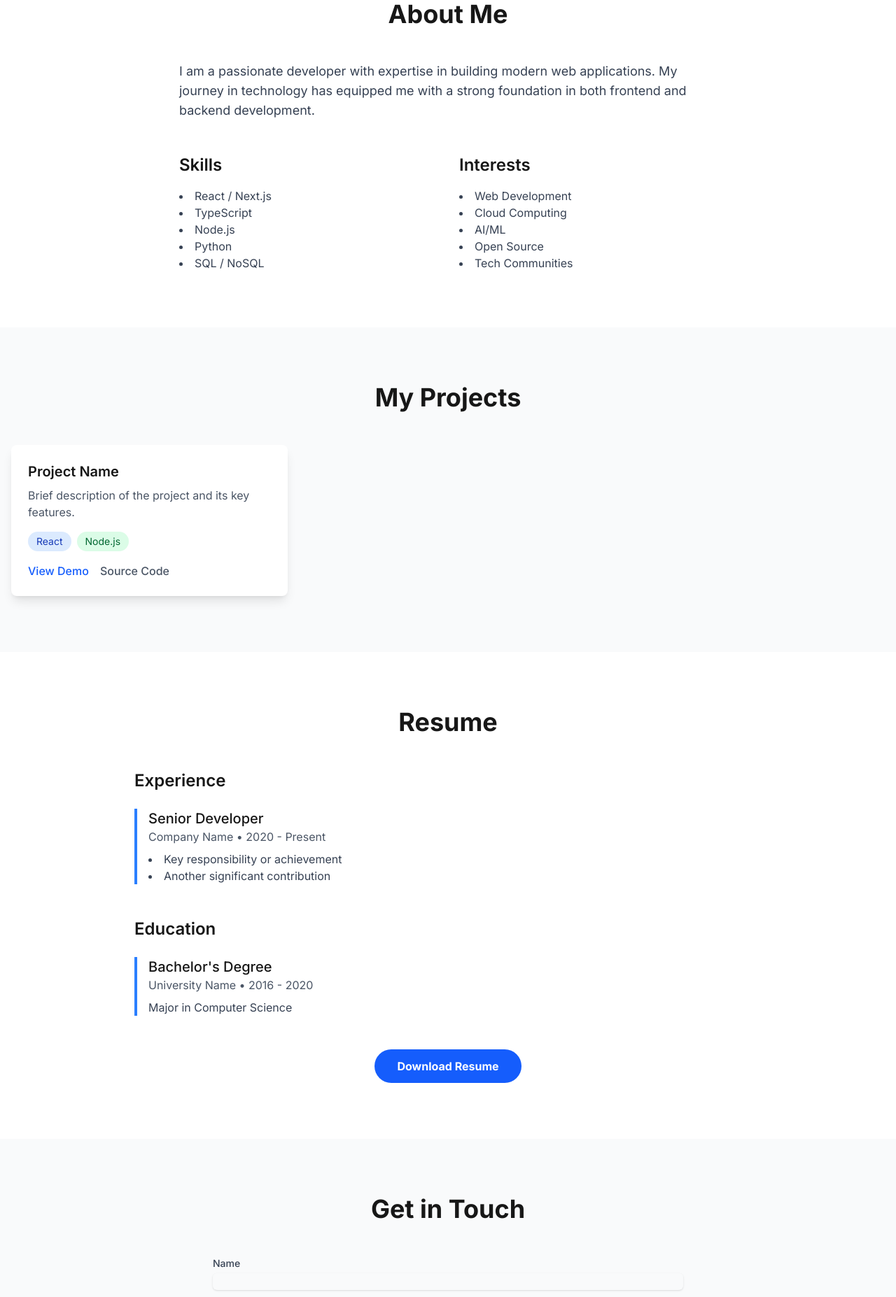
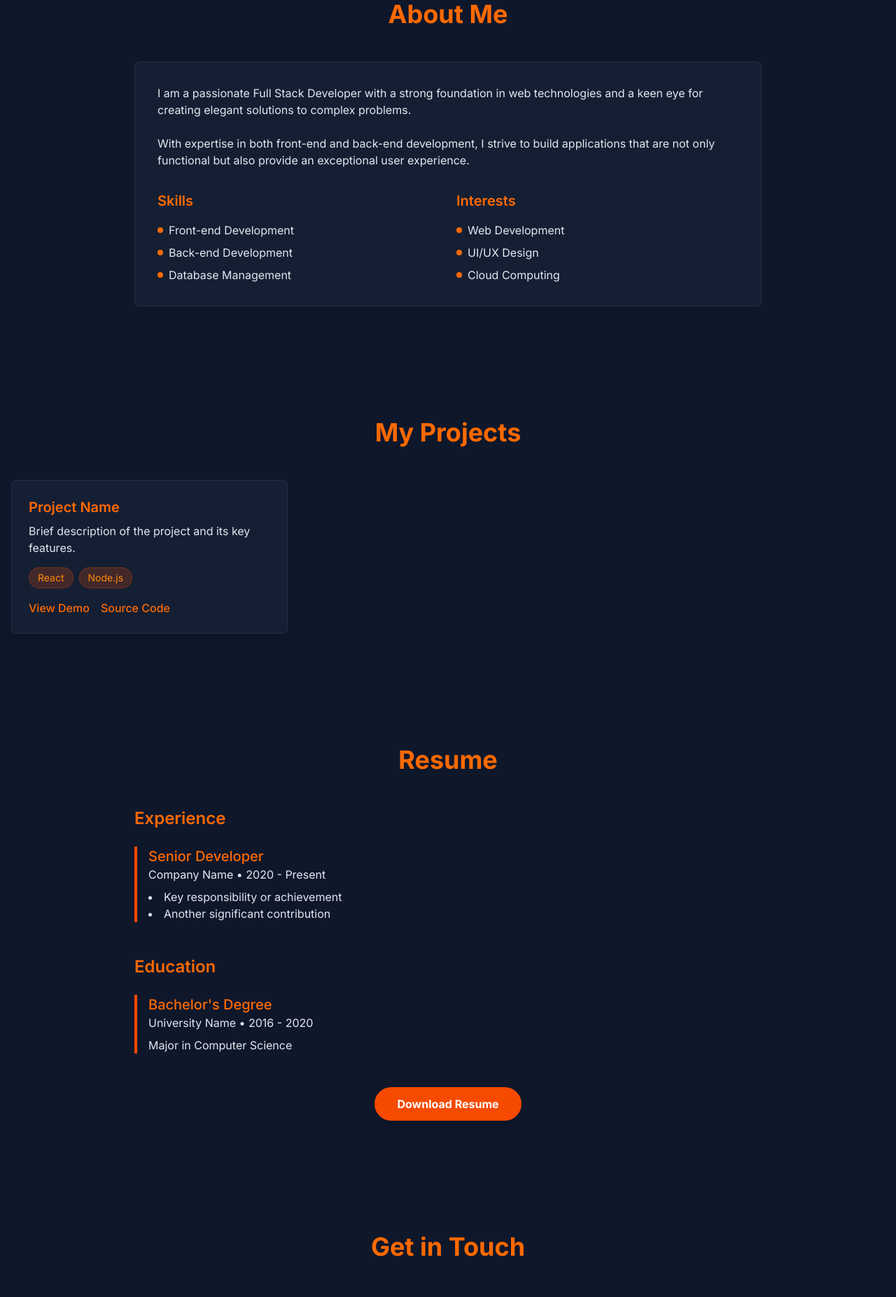
Before and after one commit to ctungyu11/personal-website, a Next.js app: page / in a window 1280 px wide. Shown: the part 880-2734 px from the top of the page at 70% size. Built offline with nearby package versions, Linux system fonts and the light colour scheme.

Commit message:
Picked dark orange color theme.

```diff
--- a/src/components/sections/About.tsx
+++ b/src/components/sections/About.tsx
@@ -2,35 +2,55 @@ import React from 'react';
 
 const About = () => {
   return (
-    <section id="about" className="py-20 bg-white">
+    <section id="about" className="py-20 bg-slate-900">
       <div className="container mx-auto px-4">
-        <h2 className="text-4xl font-bold text-center mb-12">About Me</h2>
-        <div className="max-w-3xl mx-auto">
-          <p className="text-lg text-gray-700 mb-6">
-            I am a passionate developer with expertise in building modern web applications.
-            My journey in technology has equipped me with a strong foundation in both
-            frontend and backend development.
+        <h2 className="text-4xl font-bold text-center mb-12 text-orange-500">About Me</h2>
+        <div className="max-w-4xl mx-auto">
+          <div className="bg-slate-800/50 backdrop-blur-sm rounded-lg p-8 border border-slate-700/50 hover:border-orange-600/30 transition-colors duration-300">
+            <p className="text-slate-200 mb-6">
+              I am a passionate Full Stack Developer with a strong foundation in web technologies
+              and a keen eye for creating elegant solutions to complex problems.
             </p>
-          <div className="grid grid-cols-1 md:grid-cols-2 gap-8 mt-12">
+            <p className="text-slate-200 mb-6">
+              With expertise in both front-end and back-end development, I strive to build
+              applications that are not only functional but also provide an exceptional
+              user experience.
+            </p>
+            <div className="grid grid-cols-1 md:grid-cols-2 gap-6 mt-8">
               <div>
-              <h3 className="text-2xl font-semibold mb-4">Skills</h3>
-              <ul className="list-disc list-inside text-gray-700">
-                <li>React / Next.js</li>
-                <li>TypeScript</li>
-                <li>Node.js</li>
-                <li>Python</li>
-                <li>SQL / NoSQL</li>
+                <h3 className="text-xl font-semibold mb-4 text-orange-500">Skills</h3>
+                <ul className="space-y-2">
+                  <li className="flex items-center text-slate-200">
+                    <span className="w-2 h-2 bg-orange-500 rounded-full mr-2"></span>
+                    Front-end Development
+                  </li>
+                  <li className="flex items-center text-slate-200">
+                    <span className="w-2 h-2 bg-orange-500 rounded-full mr-2"></span>
+                    Back-end Development
+                  </li>
+                  <li className="flex items-center text-slate-200">
+                    <span className="w-2 h-2 bg-orange-500 rounded-full mr-2"></span>
+                    Database Management
+                  </li>
                 </ul>
               </div>
               <div>
-              <h3 className="text-2xl font-semibold mb-4">Interests</h3>
-              <ul className="list-disc list-inside text-gray-700">
-                <li>Web Development</li>
-                <li>Cloud Computing</li>
-                <li>AI/ML</li>
-                <li>Open Source</li>
-                <li>Tech Communities</li>
+                <h3 className="text-xl font-semibold mb-4 text-orange-500">Interests</h3>
+                <ul className="space-y-2">
+                  <li className="flex items-center text-slate-200">
+                    <span className="w-2 h-2 bg-orange-500 rounded-full mr-2"></span>
+                    Web Development
+                  </li>
+                  <li className="flex items-center text-slate-200">
+                    <span className="w-2 h-2 bg-orange-500 rounded-full mr-2"></span>
+                    UI/UX Design
+                  </li>
+                  <li className="flex items-center text-slate-200">
+                    <span className="w-2 h-2 bg-orange-500 rounded-full mr-2"></span>
+                    Cloud Computing
+                  </li>
                 </ul>
+              </div>
             </div>
           </div>
         </div>
--- a/src/components/sections/Contact.tsx
+++ b/src/components/sections/Contact.tsx
@@ -2,71 +2,67 @@ import React from 'react';
 
 const Contact = () => {
   return (
-    <section id="contact" className="py-20 bg-gray-50">
+    <section id="contact" className="py-20 bg-slate-900">
       <div className="container mx-auto px-4">
-        <h2 className="text-4xl font-bold text-center mb-12">Get in Touch</h2>
+        <h2 className="text-4xl font-bold text-center mb-12 text-orange-500">Get in Touch</h2>
         <div className="max-w-2xl mx-auto">
           <form className="space-y-6">
             <div>
-              <label htmlFor="name" className="block text-sm font-medium text-gray-700">
-                Name
-              </label>
+              <label htmlFor="name" className="block text-orange-500 mb-2">Name</label>
               <input
                 type="text"
                 id="name"
-                name="name"
-                className="mt-1 block w-full rounded-md border-gray-300 shadow-sm focus:border-blue-500 focus:ring-blue-500"
-                required
+                className="w-full px-4 py-2 bg-slate-800 border border-slate-700 rounded-lg focus:outline-none focus:border-orange-600 text-slate-200"
+                placeholder="Your name"
               />
             </div>
             <div>
-              <label htmlFor="email" className="block text-sm font-medium text-gray-700">
-                Email
-              </label>
+              <label htmlFor="email" className="block text-orange-500 mb-2">Email</label>
               <input
                 type="email"
                 id="email"
-                name="email"
-                className="mt-1 block w-full rounded-md border-gray-300 shadow-sm focus:border-blue-500 focus:ring-blue-500"
-                required
+                className="w-full px-4 py-2 bg-slate-800 border border-slate-700 rounded-lg focus:outline-none focus:border-orange-600 text-slate-200"
+                placeholder="Your email"
               />
             </div>
             <div>
-              <label htmlFor="message" className="block text-sm font-medium text-gray-700">
-                Message
-              </label>
+              <label htmlFor="message" className="block text-orange-500 mb-2">Message</label>
               <textarea
                 id="message"
-                name="message"
                 rows={4}
-                className="mt-1 block w-full rounded-md border-gray-300 shadow-sm focus:border-blue-500 focus:ring-blue-500"
-                required
+                className="w-full px-4 py-2 bg-slate-800 border border-slate-700 rounded-lg focus:outline-none focus:border-orange-600 text-slate-200"
+                placeholder="Your message"
               ></textarea>
             </div>
-            <div className="text-center">
-              <button
-                type="submit"
-                className="bg-blue-600 hover:bg-blue-700 text-white font-bold py-3 px-8 rounded-full transition duration-300"
-              >
-                Send Message
-              </button>
-            </div>
+            <button
+              type="submit"
+              className="w-full bg-orange-600 hover:bg-orange-700 text-white font-bold py-3 px-8 rounded-full transition duration-300 shadow-lg hover:shadow-orange-600/20"
+            >
+              Send Message
+            </button>
           </form>
 
           {/* Social Links */}
           <div className="mt-12 text-center">
+            <h3 className="text-xl font-semibold mb-4 text-orange-500">Connect with Me</h3>
             <div className="flex justify-center space-x-6">
-              <a href="#" className="text-gray-600 hover:text-gray-900">
-                <span className="sr-only">GitHub</span>
-                <svg className="h-6 w-6" fill="currentColor" viewBox="0 0 24 24">
-                  <path fillRule="evenodd" d="M12 2C6.477 2 2 6.484 2 12.017c0 4.425 2.865 8.18 6.839 9.504.5.092.682-.217.682-.483 0-.237-.008-.868-.013-1.703-2.782.605-3.369-1.343-3.369-1.343-.454-1.158-1.11-1.466-1.11-1.466-.908-.62.069-.608.069-.608 1.003.07 1.531 1.032 1.531 1.032.892 1.53 2.341 1.088 2.91.832.092-.647.35-1.088.636-1.338-2.22-.253-4.555-1.113-4.555-4.951 0-1.093.39-1.988 1.029-2.688-.103-.253-.446-1.272.098-2.65 0 0 .84-.27 2.75 1.026A9.564 9.564 0 0112 6.844c.85.004 1.705.115 2.504.337 1.909-1.296 2.747-1.027 2.747-1.027.546 1.379.202 2.398.1 2.651.64.7 1.028 1.595 1.028 2.688 0 3.848-2.339 4.695-4.566 4.943.359.309.678.92.678 1.855 0 1.338-.012 2.419-.012 2.747 0 .268.18.58.688.482A10.019 10.019 0 0022 12.017C22 6.484 17.522 2 12 2z" clipRule="evenodd" />
-                </svg>
+              <a
+                href="#"
+                className="text-slate-200 hover:text-orange-500 transition-colors duration-200"
+              >
+                LinkedIn
               </a>
-              <a href="#" className="text-gray-600 hover:text-gray-900">
-                <span className="sr-only">LinkedIn</span>
-                <svg className="h-6 w-6" fill="currentColor" viewBox="0 0 24 24">
-                  <path d="M19 0h-14c-2.761 0-5 2.239-5 5v14c0 2.761 2.239 5 5 5h14c2.762 0 5-2.239 5-5v-14c0-2.761-2.238-5-5-5zm-11 19h-3v-11h3v11zm-1.5-12.268c-.966 0-1.75-.79-1.75-1.764s.784-1.764 1.75-1.764 1.75.79 1.75 1.764-.783 1.764-1.75 1.764zm13.5 12.268h-3v-5.604c0-3.368-4-3.113-4 0v5.604h-3v-11h3v1.765c1.396-2.586 7-2.777 7 2.476v6.759z"/>
-                </svg>
+              <a
+                href="#"
+                className="text-slate-200 hover:text-orange-500 transition-colors duration-200"
+              >
+                GitHub
+              </a>
+              <a
+                href="#"
+                className="text-slate-200 hover:text-orange-500 transition-colors duration-200"
+              >
+                Twitter
               </a>
             </div>
           </div>
--- a/src/components/sections/Projects.tsx
+++ b/src/components/sections/Projects.tsx
@@ -2,35 +2,35 @@ import React from 'react';
 
 const Projects = () => {
   return (
-    <section id="projects" className="py-20 bg-gray-50">
+    <section id="projects" className="py-20 bg-slate-900">
       <div className="container mx-auto px-4">
-        <h2 className="text-4xl font-bold text-center mb-12">My Projects</h2>
+        <h2 className="text-4xl font-bold text-center mb-12 text-orange-500">My Projects</h2>
         <div className="grid grid-cols-1 md:grid-cols-2 lg:grid-cols-3 gap-8">
           {/* Project Card Template */}
-          <div className="bg-white rounded-lg shadow-lg overflow-hidden">
+          <div className="bg-slate-800/50 backdrop-blur-sm rounded-lg shadow-lg overflow-hidden hover:shadow-xl transition-shadow duration-300 border border-slate-700/50 hover:border-orange-600/30">
             <div className="p-6">
-              <h3 className="text-xl font-semibold mb-2">Project Name</h3>
-              <p className="text-gray-600 mb-4">
+              <h3 className="text-xl font-semibold mb-2 text-orange-500">Project Name</h3>
+              <p className="text-slate-200 mb-4">
                 Brief description of the project and its key features.
               </p>
               <div className="flex flex-wrap gap-2 mb-4">
-                <span className="px-3 py-1 bg-blue-100 text-blue-800 rounded-full text-sm">
+                <span className="px-3 py-1 bg-orange-600/20 text-orange-400 rounded-full text-sm border border-orange-600/30">
                   React
                 </span>
-                <span className="px-3 py-1 bg-green-100 text-green-800 rounded-full text-sm">
+                <span className="px-3 py-1 bg-orange-600/20 text-orange-400 rounded-full text-sm border border-orange-600/30">
                   Node.js
                 </span>
               </div>
               <div className="flex gap-4">
                 <a
                   href="#"
-                  className="text-blue-600 hover:text-blue-800 font-medium"
+                  className="text-orange-500 hover:text-orange-400 font-medium transition-colors duration-200"
                 >
                   View Demo
                 </a>
                 <a
                   href="#"
-                  className="text-gray-600 hover:text-gray-800 font-medium"
+                  className="text-orange-500 hover:text-orange-400 font-medium transition-colors duration-200"
                 >
                   Source Code
                 </a>
--- a/src/components/sections/Resume.tsx
+++ b/src/components/sections/Resume.tsx
@@ -2,18 +2,18 @@ import React from 'react';
 
 const Resume = () => {
   return (
-    <section id="resume" className="py-20 bg-white">
+    <section id="resume" className="py-20 bg-slate-900">
       <div className="container mx-auto px-4">
-        <h2 className="text-4xl font-bold text-center mb-12">Resume</h2>
+        <h2 className="text-4xl font-bold text-center mb-12 text-orange-500">Resume</h2>
         <div className="max-w-4xl mx-auto">
           {/* Experience */}
           <div className="mb-12">
-            <h3 className="text-2xl font-semibold mb-6">Experience</h3>
+            <h3 className="text-2xl font-semibold mb-6 text-orange-500">Experience</h3>
             <div className="space-y-8">
-              <div className="border-l-4 border-blue-500 pl-4">
-                <h4 className="text-xl font-medium">Senior Developer</h4>
-                <p className="text-gray-600">Company Name • 2020 - Present</p>
-                <ul className="list-disc list-inside text-gray-700 mt-2">
+              <div className="border-l-4 border-orange-600 pl-4 hover:border-orange-500 transition-colors duration-200">
+                <h4 className="text-xl font-medium text-orange-500">Senior Developer</h4>
+                <p className="text-slate-200">Company Name • 2020 - Present</p>
+                <ul className="list-disc list-inside text-slate-200 mt-2">
                   <li>Key responsibility or achievement</li>
                   <li>Another significant contribution</li>
                 </ul>
@@ -23,12 +23,12 @@ const Resume = () => {
 
           {/* Education */}
           <div>
-            <h3 className="text-2xl font-semibold mb-6">Education</h3>
+            <h3 className="text-2xl font-semibold mb-6 text-orange-500">Education</h3>
             <div className="space-y-8">
-              <div className="border-l-4 border-blue-500 pl-4">
-                <h4 className="text-xl font-medium">Bachelor&apos;s Degree</h4>
-                <p className="text-gray-600">University Name • 2016 - 2020</p>
-                <p className="text-gray-700 mt-2">
+              <div className="border-l-4 border-orange-600 pl-4 hover:border-orange-500 transition-colors duration-200">
+                <h4 className="text-xl font-medium text-orange-500">Bachelor&apos;s Degree</h4>
+                <p className="text-slate-200">University Name • 2016 - 2020</p>
+                <p className="text-slate-200 mt-2">
                   Major in Computer Science
                 </p>
               </div>
@@ -39,7 +39,7 @@ const Resume = () => {
           <div className="text-center mt-12">
             <a
               href="#"
-              className="inline-block bg-blue-600 hover:bg-blue-700 text-white font-bold py-3 px-8 rounded-full transition duration-300"
+              className="inline-block bg-orange-600 hover:bg-orange-700 text-white font-bold py-3 px-8 rounded-full transition duration-300 shadow-lg hover:shadow-orange-600/20"
             >
               Download Resume
             </a>
```
Also changed, not shown: src/components/sections/Hero.tsx (+4 -4 lines). Lines whose indentation alone changed are shown as unchanged.
